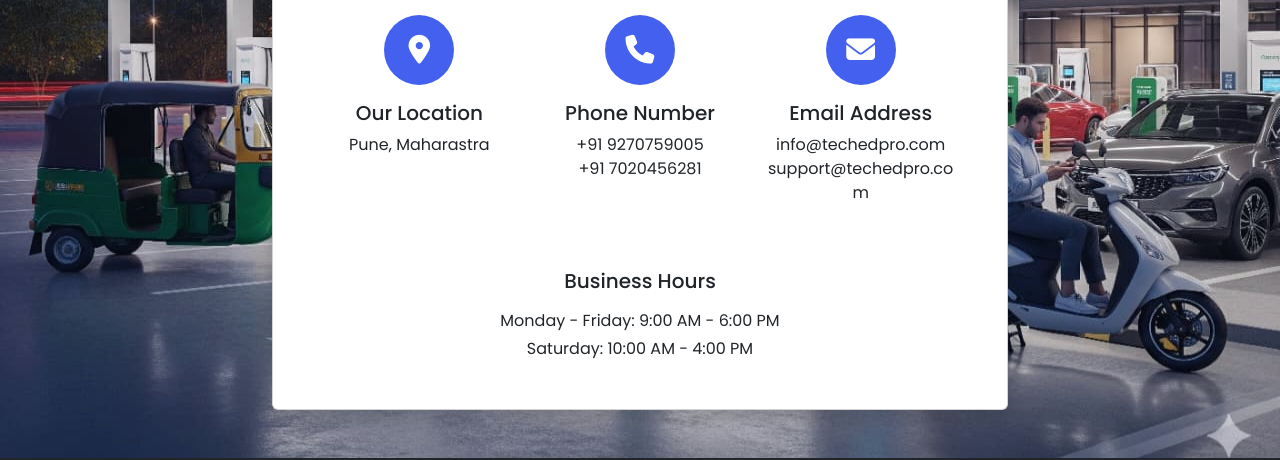
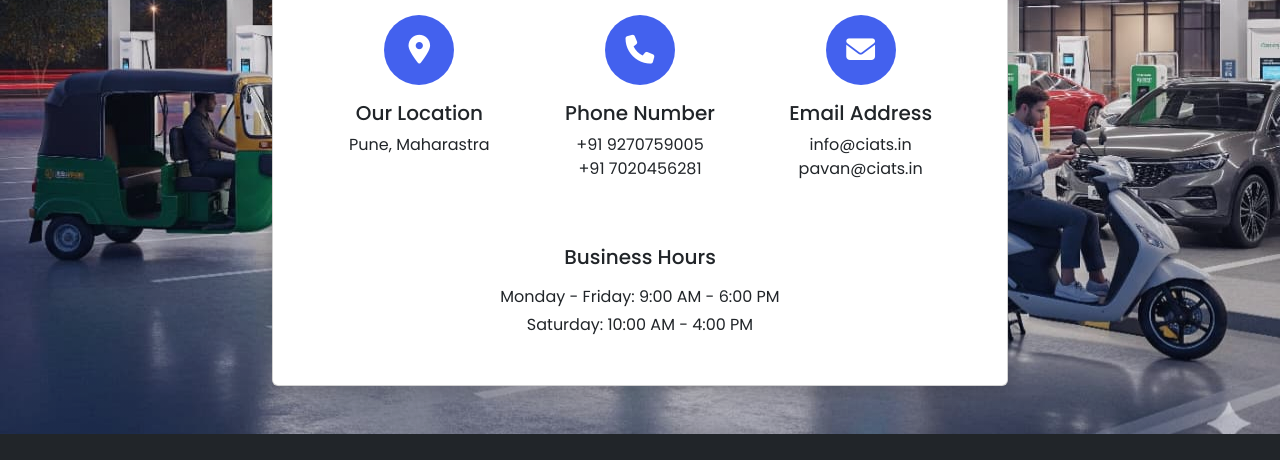
Before and after one commit to shiv03124/Ciats, a plain HTML site: page index.html in a window 1280 px wide. Shown: the part 3340-3800 px from the top of the page. Drawn offline with nearby package versions, Linux system fonts and the light colour scheme.

Commit message:
final submit

```diff
--- a/index.html
+++ b/index.html
@@ -667,7 +667,7 @@
                                         <i class="fas fa-envelope"></i>
                                     </div>
                                     <h5>Email Address</h5>
-                                    <p>info@techedpro.com<br>support@techedpro.com</p>
+                                    <p>info@ciats.in<br>pavan@ciats.in</p>
                                 </div>
                             </div>
 
```
